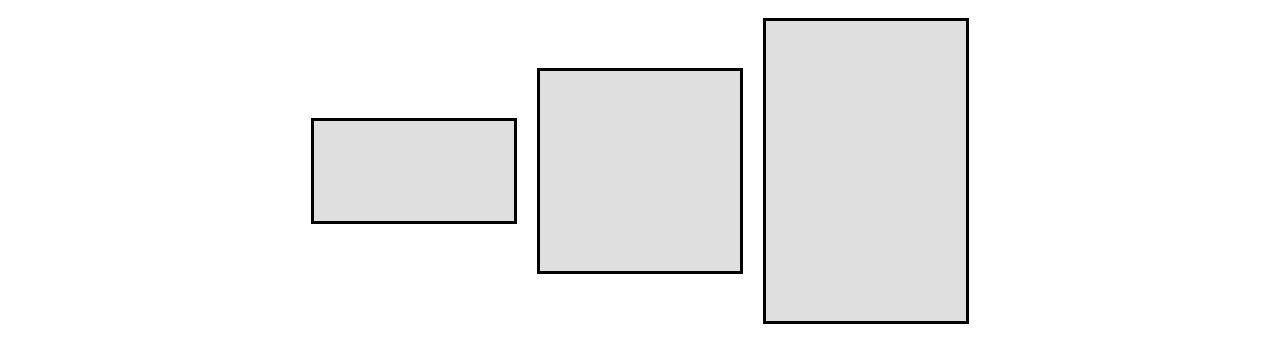
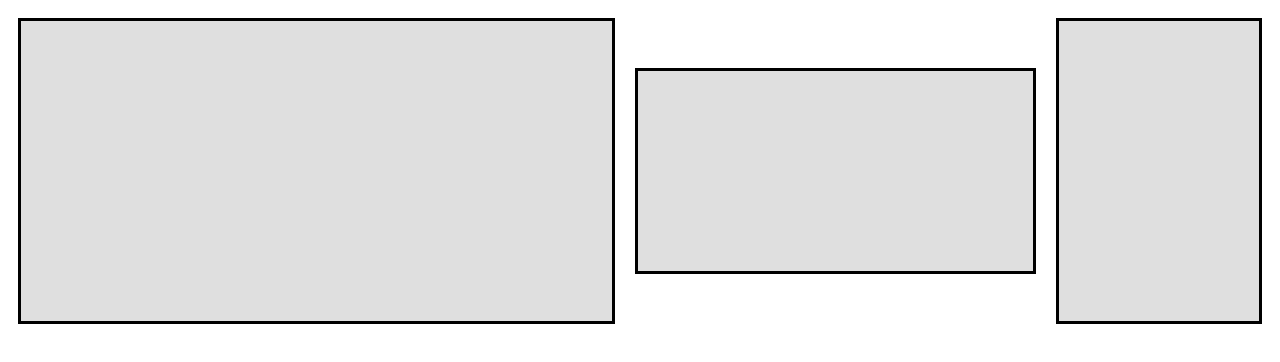
Before and after one commit to naveedjamali/css-grid, a plain HTML site: page index2.html in a window 1280 px wide. Drawn offline with Linux system fonts and the light colour scheme.

Commit message:
flexbox grow shrink direction etc

```diff
--- a/style2.css
+++ b/style2.css
@@ -1,7 +1,5 @@
 .flexbox-container{
 display:flex;
-justify-content:center;
-align-items: center;
 }
 
 .flexbox-item{
@@ -13,10 +11,15 @@ background-color: #dfdfdf;
 
 .flexbox-item-1{
     min-height: 100px;
+    flex-grow: 2;
+    flex-shrink: 0;
     }
 
     .flexbox-item-2{
     min-height: 200px;
+    flex-grow: 1;
+    align-self: center;
+
     }
 
     .flexbox-item-3{
```
